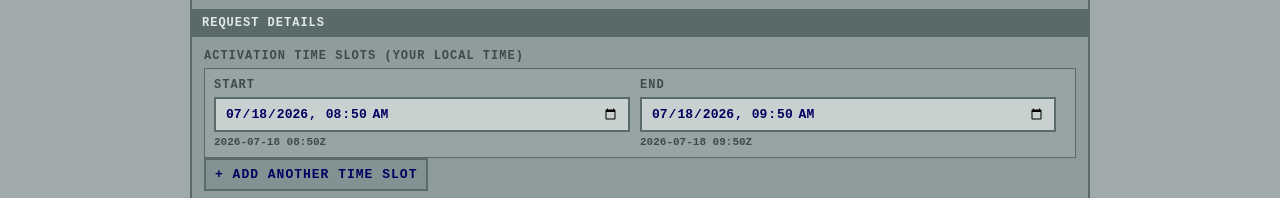
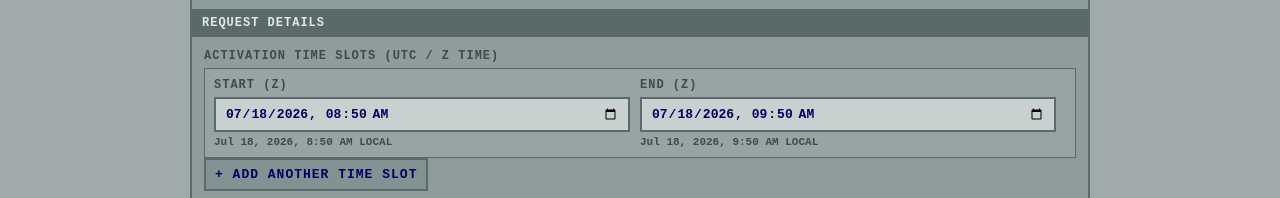
Before and after one commit to RealLeviticus/suaplugin, a website: page cloudflare-pages/public/request.html in a window 1280 px wide. Shown: the part 261-459 px from the top of the page. Drawn offline with Linux system fonts and the light colour scheme; no server answers.

Commit message:
Enter request slots in Z time

```diff
--- a/cloudflare-pages/public/request.html
+++ b/cloudflare-pages/public/request.html
@@ -21,7 +21,7 @@
   </div></div>
   <div class='section-title'>REQUEST DETAILS</div>
   <div class='fields'>
-    <div class='full'><label>ACTIVATION TIME SLOTS (YOUR LOCAL TIME)</label><div class='slot-list' id='slotList'></div><button type='button' id='addSlot'>+ ADD ANOTHER TIME SLOT</button></div>
+    <div class='full'><label>ACTIVATION TIME SLOTS (UTC / Z TIME)</label><div class='slot-list' id='slotList'></div><button type='button' id='addSlot'>+ ADD ANOTHER TIME SLOT</button></div>
     <div><label for='requester'>YOUR NAME OR CID</label><input id='requester' maxlength='80' required placeholder='ENTER YOUR NAME OR VATSIM CID'></div>
     <div><label for='contactEmail'>CONTACT EMAIL</label><input id='contactEmail' type='email' maxlength='254' required autocomplete='email' placeholder='YOU@EXAMPLE.COM'></div>
     <div class='full'><label for='notes'>ACTIVATION DETAILS</label><textarea id='notes' maxlength='500' required placeholder='EXPLAIN WHY YOU NEED THIS AIRSPACE ACTIVATED AND PROVIDE RELEVANT OPERATION DETAILS'></textarea></div>
@@ -33,20 +33,21 @@
   var areas=[], selected={}, slots=[];
   var form=document.getElementById('form'), msg=document.getElementById('msg'), button=document.getElementById('submit');
   function esc(t){return String(t).replace(/&/g,'&amp;').replace(/</g,'&lt;').replace(/>/g,'&gt;').replace(/'/g,'&#39;')}
-  function localValue(d){var p=function(n){return String(n).padStart(2,'0')};return d.getFullYear()+'-'+p(d.getMonth()+1)+'-'+p(d.getDate())+'T'+p(d.getHours())+':'+p(d.getMinutes())}
+  function utcValue(d){var p=function(n){return String(n).padStart(2,'0')};return d.getUTCFullYear()+'-'+p(d.getUTCMonth()+1)+'-'+p(d.getUTCDate())+'T'+p(d.getUTCHours())+':'+p(d.getUTCMinutes())}
+  function localDisplay(value){if(!value)return'';var d=new Date(value+':00Z');return isNaN(d.getTime())?'':d.toLocaleString([], {dateStyle:'medium',timeStyle:'short'})+' LOCAL'}
   function updateUtc(id,out){var v=document.getElementById(id).value;document.getElementById(out).textContent=v?new Date(v).toISOString().slice(0,16).replace('T',' ')+'Z':''}
   function selectedNames(){return Object.keys(selected)}
-  function renderSlots(){var html='';slots.forEach(function(s,i){html+="<div class='slot-row'><div><label>START</label><input type='datetime-local' required value='"+esc(s.start)+"' onchange=\"slotChanged("+i+",'start',this.value)\"><div class='utc'>"+(s.start?new Date(s.start).toISOString().slice(0,16).replace('T',' ')+'Z':'')+"</div></div><div><label>END</label><input type='datetime-local' required value='"+esc(s.end)+"' onchange=\"slotChanged("+i+",'end',this.value)\"><div class='utc'>"+(s.end?new Date(s.end).toISOString().slice(0,16).replace('T',' ')+'Z':'')+"</div></div>"+(slots.length>1?"<button type='button' onclick='removeSlot("+i+")'>REMOVE</button>":'')+"</div>"});document.getElementById('slotList').innerHTML=html}
+  function renderSlots(){var html='';slots.forEach(function(s,i){html+="<div class='slot-row'><div><label>START (Z)</label><input type='datetime-local' required value='"+esc(s.start)+"' onchange=\"slotChanged("+i+",'start',this.value)\"><div class='utc'>"+esc(localDisplay(s.start))+"</div></div><div><label>END (Z)</label><input type='datetime-local' required value='"+esc(s.end)+"' onchange=\"slotChanged("+i+",'end',this.value)\"><div class='utc'>"+esc(localDisplay(s.end))+"</div></div>"+(slots.length>1?"<button type='button' onclick='removeSlot("+i+")'>REMOVE</button>":'')+"</div>"});document.getElementById('slotList').innerHTML=html}
   window.slotChanged=function(i,side,value){slots[i][side]=value;renderSlots()};window.removeSlot=function(i){slots.splice(i,1);renderSlots()};
   function renderAreas(){var query=document.getElementById('search').value.trim().toUpperCase(),html='';areas.forEach(function(a){if(query&&a.Name.toUpperCase().indexOf(query)<0)return;var category=selected[a.Name];html+="<label class='area-option "+(category?'selected':'')+"'><input type='checkbox' data-name='"+esc(a.Name)+"' "+(category?'checked':'')+">"+esc(a.Name)+" <span class='area-type'>"+esc(a.Type)+"</span>"+(category?"<select data-category='"+esc(a.Name)+"'><option"+(category==='RA1'?' selected':'')+">RA1</option><option"+(category==='RA2'?' selected':'')+">RA2</option><option"+(category==='RA3'?' selected':'')+">RA3</option></select>":'')+"</label>"});document.getElementById('areaList').innerHTML=html||"<div class='area-option'>NO AREAS MATCH.</div>";document.getElementById('selectedCount').textContent=selectedNames().length+' SELECTED'}
-  var now=new Date(),end=new Date(now.getTime()+3600000);now.setMinutes(Math.ceil(now.getMinutes()/5)*5,0,0);end.setMinutes(Math.ceil(end.getMinutes()/5)*5,0,0);slots=[{start:localValue(now),end:localValue(end)}];renderSlots();
-  document.getElementById('addSlot').onclick=function(){var previous=slots[slots.length-1],start=new Date(previous.end),end=new Date(start.getTime()+3600000);slots.push({start:localValue(start),end:localValue(end)});renderSlots()};document.getElementById('search').oninput=renderAreas;
+  var now=new Date();now.setUTCMinutes(Math.ceil(now.getUTCMinutes()/5)*5,0,0);var end=new Date(now.getTime()+3600000);slots=[{start:utcValue(now),end:utcValue(end)}];renderSlots();
+  document.getElementById('addSlot').onclick=function(){var previous=slots[slots.length-1],start=new Date(previous.end+':00Z'),end=new Date(start.getTime()+3600000);slots.push({start:utcValue(start),end:utcValue(end)});renderSlots()};document.getElementById('search').oninput=renderAreas;
   document.getElementById('areaList').onchange=function(e){var categoryName=e.target.getAttribute('data-category');if(categoryName){selected[categoryName]=e.target.value;return}var name=e.target.getAttribute('data-name');if(name){if(e.target.checked)selected[name]='RA1';else delete selected[name];renderAreas()}};
   document.getElementById('clearAreas').onclick=function(){selected={};renderAreas()};
   document.getElementById('selectShown').onclick=function(){var query=document.getElementById('search').value.trim().toUpperCase();areas.forEach(function(a){if((!query||a.Name.toUpperCase().indexOf(query)>=0)&&!selected[a.Name])selected[a.Name]='RA1'});renderAreas()};
   fetch('/api/sua/areas').then(function(r){return r.json()}).then(function(d){areas=d.Areas||[];document.getElementById('clock').textContent=d.UtcTime||'----Z';renderAreas()}).catch(function(){msg.textContent='THE AIRSPACE LIST IS TEMPORARILY UNAVAILABLE.'});
   fetch('/api/auth/session').then(function(r){return r.json()}).then(function(d){var el=document.getElementById('authStatus');if(!d.AuthEnabled){el.textContent='';return}if(d.Authenticated){el.innerHTML='VATSIM '+esc(d.Cid)+' &middot; <a href="/api/auth/logout">LOG OUT</a>'}else{el.innerHTML='<a href="/api/auth/login?return=%2Frequest">LOG IN WITH VATSIM</a>';button.disabled=true;msg.textContent='LOG IN WITH VATSIM TO SUBMIT A REQUEST.'}});
-  form.onsubmit=function(e){e.preventDefault();var names=selectedNames();if(!names.length){msg.textContent='SELECT AT LEAST ONE AIRSPACE AREA.';return}button.disabled=true;msg.className='msg';msg.textContent='SENDING...';fetch('/api/sua/requests',{method:'POST',headers:{'Content-Type':'application/json'},body:JSON.stringify({AreaCategories:names.map(function(name){return{Name:name,RaCategory:selected[name]}}),Windows:slots.map(function(s){return{StartUtc:new Date(s.start).toISOString(),EndUtc:new Date(s.end).toISOString()}}),Requester:document.getElementById('requester').value,ContactEmail:document.getElementById('contactEmail').value,Notes:document.getElementById('notes').value})}).then(function(r){return r.json()}).then(function(d){if(d.LoginRequired){location.href='/api/auth/login?return=%2Frequest';return}if(!d.Success)throw new Error(d.Error||'REQUEST FAILED.');msg.className='msg ok';msg.textContent='REQUEST SENT FOR '+names.length+' AREA'+(names.length===1?'':'S')+' WITH '+slots.length+' TIME SLOT'+(slots.length===1?'':'S')+'.';selected={};renderAreas()}).catch(function(e){msg.textContent=(e.message||'REQUEST FAILED.').toUpperCase()}).finally(function(){button.disabled=false})};
+  form.onsubmit=function(e){e.preventDefault();var names=selectedNames();if(!names.length){msg.textContent='SELECT AT LEAST ONE AIRSPACE AREA.';return}button.disabled=true;msg.className='msg';msg.textContent='SENDING...';fetch('/api/sua/requests',{method:'POST',headers:{'Content-Type':'application/json'},body:JSON.stringify({AreaCategories:names.map(function(name){return{Name:name,RaCategory:selected[name]}}),Windows:slots.map(function(s){return{StartUtc:s.start+':00Z',EndUtc:s.end+':00Z'}}),Requester:document.getElementById('requester').value,ContactEmail:document.getElementById('contactEmail').value,Notes:document.getElementById('notes').value})}).then(function(r){return r.json()}).then(function(d){if(d.LoginRequired){location.href='/api/auth/login?return=%2Frequest';return}if(!d.Success)throw new Error(d.Error||'REQUEST FAILED.');msg.className='msg ok';msg.textContent='REQUEST SENT FOR '+names.length+' AREA'+(names.length===1?'':'S')+' WITH '+slots.length+' TIME SLOT'+(slots.length===1?'':'S')+'.';selected={};renderAreas()}).catch(function(e){msg.textContent=(e.message||'REQUEST FAILED.').toUpperCase()}).finally(function(){button.disabled=false})};
 })();
 </script>
 </body></html>
```
Also changed, not shown: README.md.
